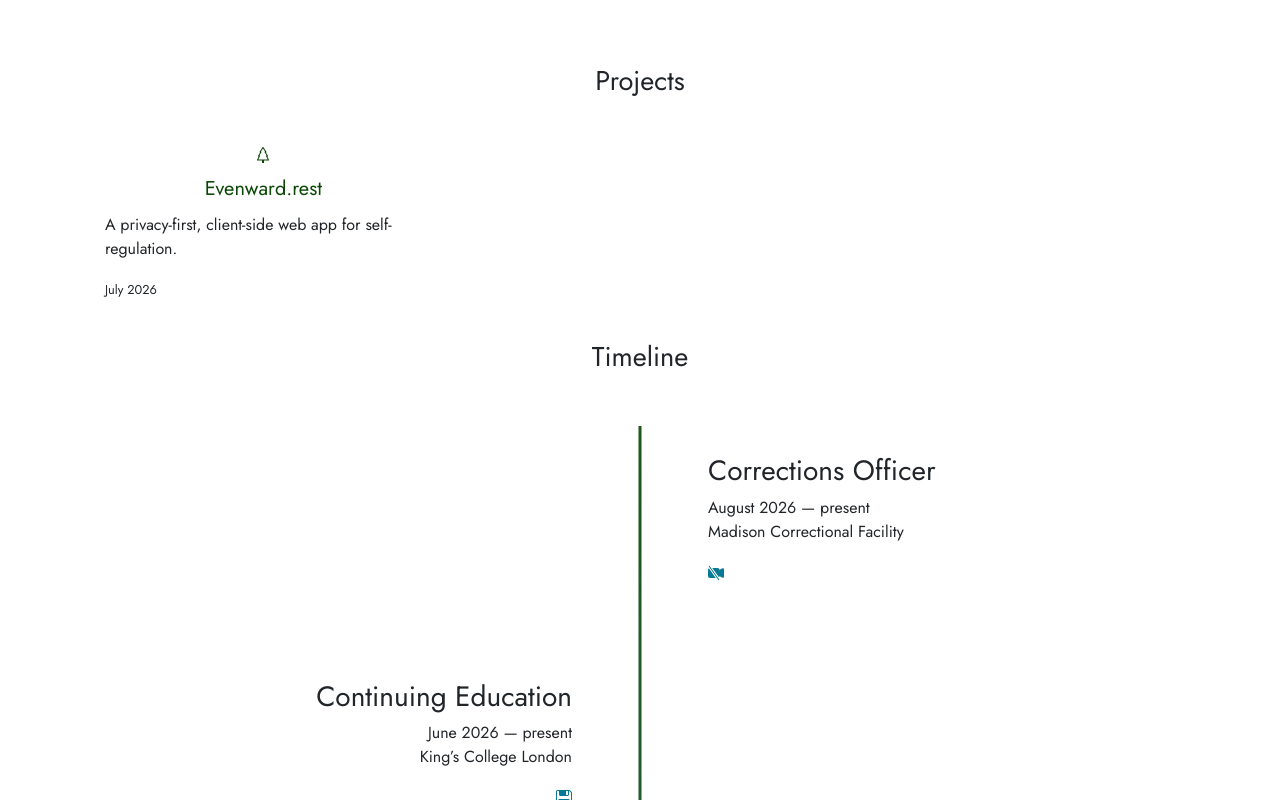
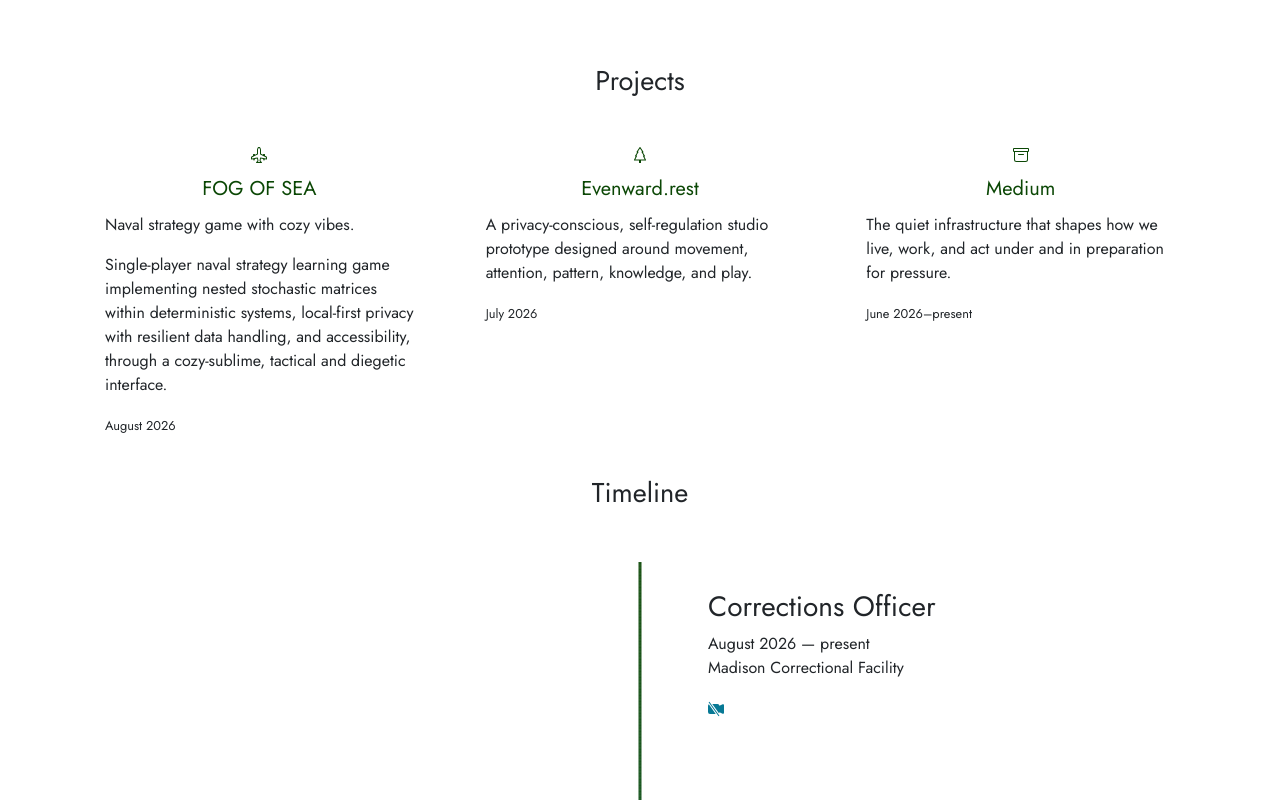
Before and after one commit to howardhayden/folio, a Next.js app: page /resume in a window 1280 px wide. Shown: the part 1140-1940 px from the top of the page. Built offline with nearby package versions, Linux system fonts and the light colour scheme.

Commit message:
Addition of new projects.

```diff
--- a/app/globals.css
+++ b/app/globals.css
@@ -453,7 +453,23 @@
 }
 
 .folio-card-grid {
+  display: grid;
+  grid-template-columns: repeat(3, minmax(0, 1fr));
+  align-items: start;
+  gap: 2rem;
   margin: 0;
+}
+
+@media (max-width: 991.98px) {
+  .folio-card-grid {
+    grid-template-columns: repeat(2, minmax(0, 1fr));
+  }
+}
+
+@media (max-width: 767.98px) {
+  .folio-card-grid {
+    grid-template-columns: 1fr;
+  }
 }
 
 /* Hover Effects */
--- a/app/resume/ResumeProjects.tsx
+++ b/app/resume/ResumeProjects.tsx
@@ -1,11 +1,49 @@
 const projects = [
+  {
+    name: "FOG OF SEA",
+    url: "https://fogofsea.app/",
+    icon: "airplane-engines",
+    summary: [
+      "Naval strategy game with cozy vibes.",
+      "Single-player naval strategy learning game implementing nested stochastic matrices within deterministic systems, local-first privacy with resilient data handling, and accessibility, through a cozy-sublime, tactical and diegetic interface.",
+    ],
+    publication: "August 2026",
+  },
   {
     name: "Evenward.rest",
     url: "https://evenward.rest/",
-    summary: "A privacy-first, client-side web app for self-regulation.",
+    icon: "tree",
+    summary: [
+      "A privacy-conscious, self-regulation studio prototype designed around movement, attention, pattern, knowledge, and play.",
+    ],
     publication: "July 2026",
   },
+  {
+    name: "Medium",
+    url: "https://medium.com/@howardhayden",
+    icon: "archive",
+    summary: [
+      "The quiet infrastructure that shapes how we live, work, and act under and in preparation for pressure.",
+    ],
+    publication: "June 2026–present",
+  },
 ];
+
+function AirplaneEnginesIcon() {
+  return (
+    <svg
+      xmlns="http://www.w3.org/2000/svg"
+      width="16"
+      height="16"
+      fill="currentColor"
+      className="bi bi-airplane-engines"
+      viewBox="0 0 16 16"
+      aria-hidden="true"
+    >
+      <path d="M8 0c-.787 0-1.292.592-1.572 1.151A4.35 4.35 0 0 0 6 3v3.691l-2 1V7.5a.5.5 0 0 0-.5-.5h-1a.5.5 0 0 0-.5.5v1.191l-1.17.585A1.5 1.5 0 0 0 0 10.618V12a.5.5 0 0 0 .582.493l1.631-.272.313.937a.5.5 0 0 0 .948 0l.405-1.214 2.21-.369.375 2.253-1.318 1.318A.5.5 0 0 0 5.5 16h5a.5.5 0 0 0 .354-.854l-1.318-1.318.375-2.253 2.21.369.405 1.214a.5.5 0 0 0 .948 0l.313-.937 1.63.272A.5.5 0 0 0 16 12v-1.382a1.5 1.5 0 0 0-.83-1.342L14 8.691V7.5a.5.5 0 0 0-.5-.5h-1a.5.5 0 0 0-.5.5v.191l-2-1V3c0-.568-.14-1.271-.428-1.849C9.292.591 8.787 0 8 0M7 3c0-.432.11-.979.322-1.401C7.542 1.159 7.787 1 8 1s.458.158.678.599C8.889 2.02 9 2.569 9 3v4a.5.5 0 0 0 .276.447l5.448 2.724a.5.5 0 0 1 .276.447v.792l-5.418-.903a.5.5 0 0 0-.575.41l-.5 3a.5.5 0 0 0 .14.437l.646.646H6.707l.647-.646a.5.5 0 0 0 .14-.436l-.5-3a.5.5 0 0 0-.576-.411L1 11.41v-.792a.5.5 0 0 1 .276-.447l5.448-2.724A.5.5 0 0 0 7 7z" />
+    </svg>
+  );
+}
 
 function TreeIcon() {
   return (
@@ -23,13 +61,58 @@
   );
 }
 
+function BinocularIcon() {
+  return (
+    <svg
+      xmlns="http://www.w3.org/2000/svg"
+      width="16"
+      height="16"
+      fill="currentColor"
+      className="bi bi-binocular"
+      viewBox="0 0 16 16"
+      aria-hidden="true"
+    >
+      <path d="M3 2.5A1.5 1.5 0 0 1 4.5 1h1A1.5 1.5 0 0 1 7 2.5V5h2V2.5A1.5 1.5 0 0 1 10.5 1h1A1.5 1.5 0 0 1 13 2.5v2.382a.5.5 0 0 0 .276.447l.895.447A1.5 1.5 0 0 1 15 7.118V14.5a1.5 1.5 0 0 1-1.5 1.5h-3A1.5 1.5 0 0 1 9 14.5v-3a.5.5 0 0 1 .146-.354l.854-.853V9.5a.5.5 0 0 0-.5-.5h-3a.5.5 0 0 0-.5.5v.793l.854.853A.5.5 0 0 1 7 11.5v3A1.5 1.5 0 0 1 5.5 16h-3A1.5 1.5 0 0 1 1 14.5V7.118a1.5 1.5 0 0 1 .83-1.342l.894-.447A.5.5 0 0 0 3 4.882zM4.5 2a.5.5 0 0 0-.5.5V3h2v-.5a.5.5 0 0 0-.5-.5zM6 4H4v.882a1.5 1.5 0 0 1-.83 1.342l-.894.447A.5.5 0 0 0 2 7.118V13h4v-1.293l-.854-.853A.5.5 0 0 1 5 10.5v-1A1.5 1.5 0 0 1 6.5 8h3A1.5 1.5 0 0 1 11 9.5v1a.5.5 0 0 1-.146.354l-.854.853V13h4V7.118a.5.5 0 0 0-.276-.447l-.895-.447A1.5 1.5 0 0 1 12 4.882V4h-2v1.5a.5.5 0 0 1-.5.5h-3a.5.5 0 0 1-.5-.5zm4-1h2v-.5a.5.5 0 0 0-.5-.5h-1a.5.5 0 0 0-.5.5zm4 11h-4v.5a.5.5 0 0 0 .5.5h3a.5.5 0 0 0 .5-.5zm-8 0H2v.5a.5.5 0 0 0 .5.5h3a.5.5 0 0 0 .5-.5z" />
+    </svg>
+  );
+}
+
+function ArchiveIcon() {
+  return (
+    <svg
+      xmlns="http://www.w3.org/2000/svg"
+      width="16"
+      height="16"
+      fill="currentColor"
+      className="bi bi-archive"
+      viewBox="0 0 16 16"
+      aria-hidden="true"
+    >
+      <path d="M0 2a1 1 0 0 1 1-1h14a1 1 0 0 1 1 1v2a1 1 0 0 1-1 1v7.5a2.5 2.5 0 0 1-2.5 2.5h-9A2.5 2.5 0 0 1 1 12.5V5a1 1 0 0 1-1-1zm2 3v7.5A1.5 1.5 0 0 0 3.5 14h9a1.5 1.5 0 0 0 1.5-1.5V5zm13-3H1v2h14zM5 7.5a.5.5 0 0 1 .5-.5h5a.5.5 0 0 1 0 1h-5a.5.5 0 0 1-.5-.5" />
+    </svg>
+  );
+}
+
+function ProjectIcon({ icon }: { icon: string }) {
+  if (icon === "airplane-engines") {
+    return <AirplaneEnginesIcon />;
+  }
+
+  if (icon === "archive") {
+    return <ArchiveIcon />;
+  }
+
+  return <TreeIcon />;
+}
+
 export default function ResumeProjects() {
   return (
     <section className="container" aria-labelledby="projects-title">
       <h2 className="text-center skill-stack-heading" id="projects-title">
         Projects
       </h2>
-      <div className="card-columns folio-card-grid">
+
+      <div className="folio-card-grid">
         {projects.map((project) => (
           <article className="card" key={project.name}>
             <div className="card-body">
@@ -40,13 +123,20 @@
                   className="tool-icon"
                   aria-label={`Visit ${project.name}`}
                 >
-                  <TreeIcon />
+                  <ProjectIcon icon={project.icon} />
                 </a>
               </div>
+
               <h5 className="card-title tools-card-title row justify-content-center">
                 <a href={project.url}>{project.name}</a>
               </h5>
-              <p className="card-text">{project.summary}</p>
+
+              {project.summary.map((paragraph) => (
+                <p className="card-text" key={paragraph}>
+                  {paragraph}
+                </p>
+              ))}
+
               <p className="card-text">
                 <small>{project.publication}</small>
               </p>
```
